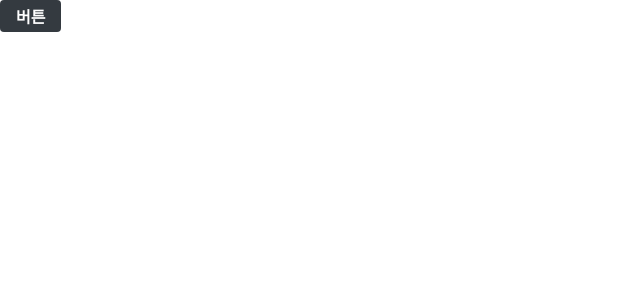
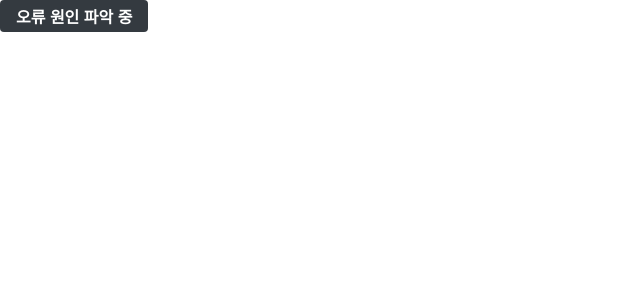
Before and after one commit to dev-93/blog, a React (Create React App) app in the folder blog-frontend/: page / in a window 1280 px wide. Shown: the top 300 px of the page, without its empty margins (0-640 px from the left). Built offline with nearby package versions, Linux system fonts and the light colour scheme.

Commit message:
route, 오류 원인 파악 중

```diff
--- a/blog-frontend/src/components/auth/AuthForm.js
+++ b/blog-frontend/src/components/auth/AuthForm.js
@@ -21,7 +21,7 @@ const AuthForm = ({type, form, onChange, onSubmit, error}) => {
                     name="username"
                     placeholder="아이디"
                     onChange={onChange}
-                    // value={form.username}
+                    value={form.username}
                 />
                 <StyledInput
                     autoComplete="new-password"
--- a/blog-frontend/src/pages/PostListPage.js
+++ b/blog-frontend/src/pages/PostListPage.js
@@ -4,7 +4,7 @@ import Button from "../components/common/Button";
 const PostListPage = () => {
     return (
         <div>
-            <Button>버튼</Button>
+            <Button>오류 원인 파악 중</Button>
         </div>
     );
 };
```
